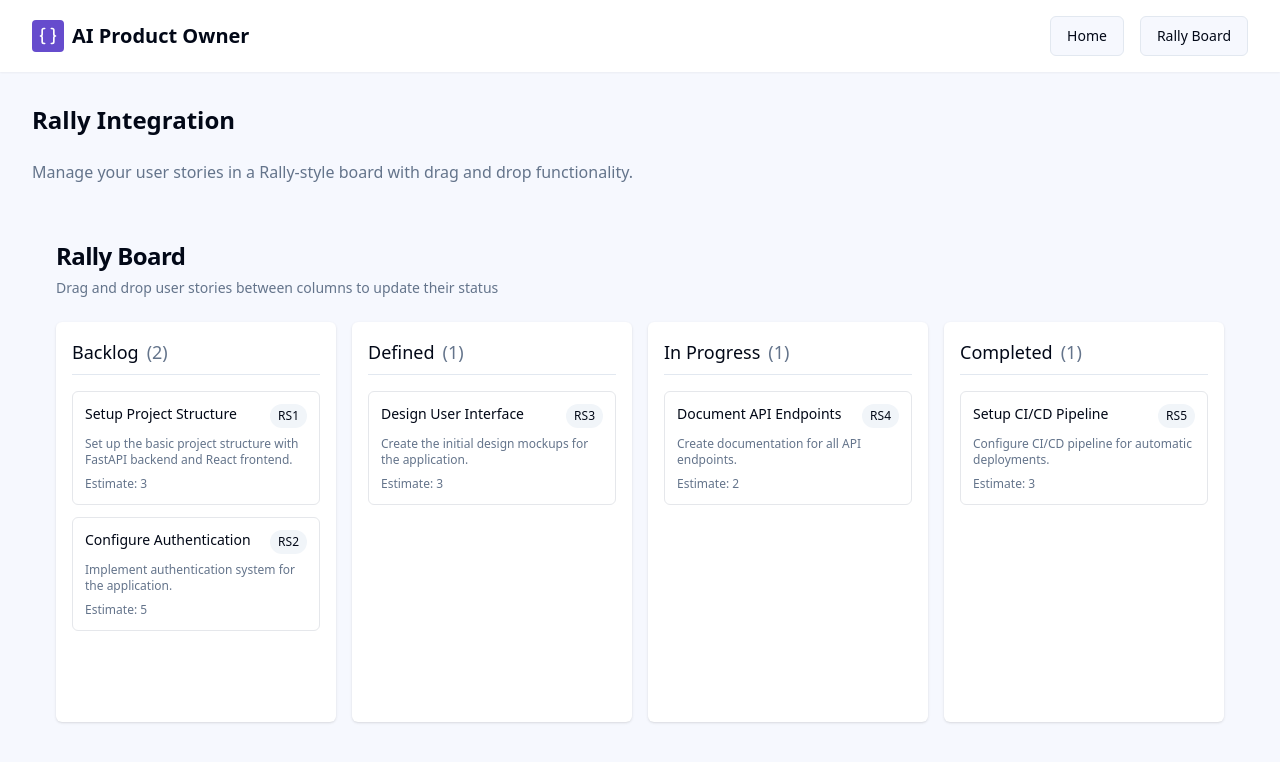
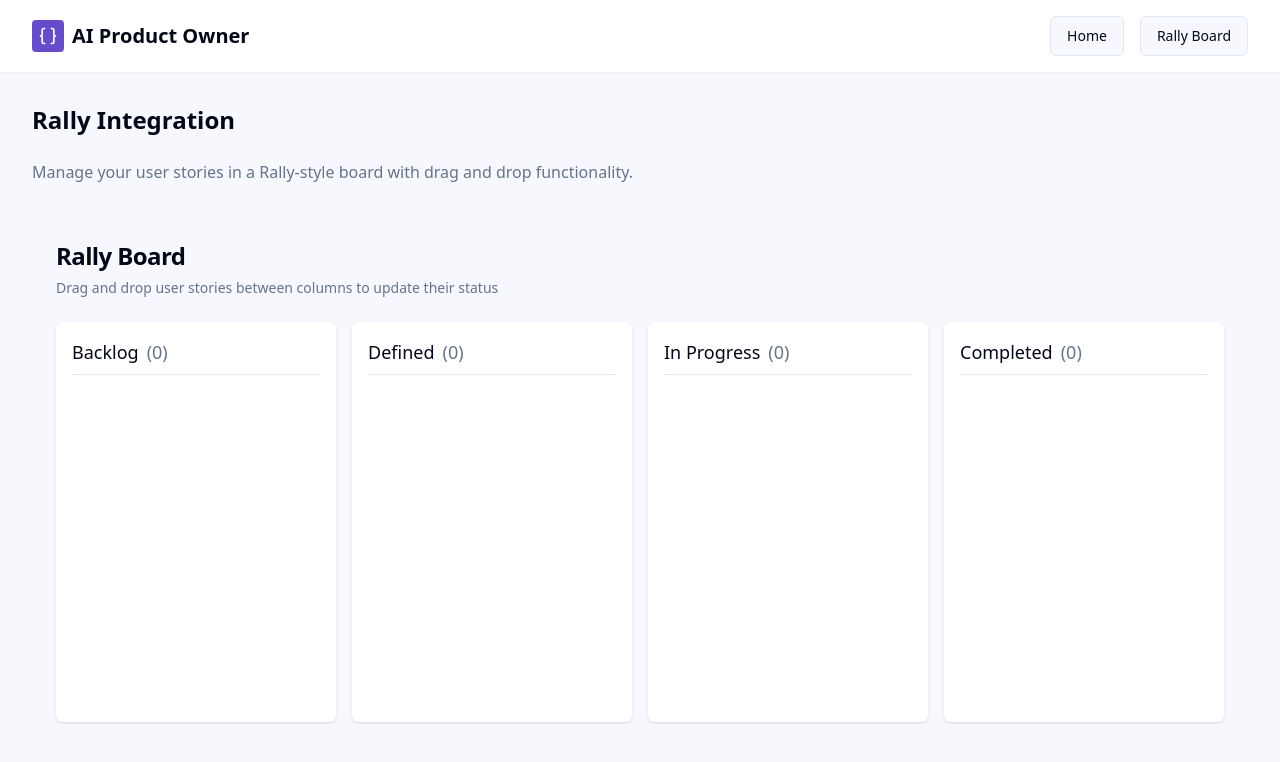
Before and after one commit to anandojha03/story-scribe-ai-pilot, a React (Vite) app: page /rally in a window 1280 px wide. Shown: the top 762 px of the page. Built offline with nearby package versions, Linux system fonts and the light colour scheme.

Commit message:
Fix: Rally board story selection
Fixes the Rally board integration to correctly add selected user stories to the Rally board.  The previous implementation was incorrectly displaying all user stories instead of the selected ones.  Also removes the copilot option from the model selector.

```diff
--- a/src/components/RallyBoard.tsx
+++ b/src/components/RallyBoard.tsx
@@ -2,78 +2,27 @@
 import { useState, useEffect } from "react";
 import { Card, CardContent, CardDescription, CardHeader, CardTitle } from "@/components/ui/card";
 import { RallyColumn, UserStory } from "@/types";
-
-// Initial dummy data for the Rally board columns
-const initialColumns: RallyColumn[] = [
-  {
-    id: "backlog",
-    title: "Backlog",
-    stories: [
-      {
-        id: "RS1",
-        name: "Setup Project Structure",
-        description: "Set up the basic project structure with FastAPI backend and React frontend.",
-        planEstimate: 3,
-        notes: "Include Docker configuration.",
-        status: "backlog"
-      },
-      {
-        id: "RS2",
-        name: "Configure Authentication",
-        description: "Implement authentication system for the application.",
-        planEstimate: 5,
-        notes: "Use JWT tokens for authentication.",
-        status: "backlog"
-      }
-    ]
-  },
-  {
-    id: "defined",
-    title: "Defined",
-    stories: [
-      {
-        id: "RS3",
-        name: "Design User Interface",
-        description: "Create the initial design mockups for the application.",
-        planEstimate: 3,
-        notes: "Follow the design system.",
-        status: "defined"
-      }
-    ]
-  },
-  {
-    id: "inProgress",
-    title: "In Progress",
-    stories: [
-      {
-        id: "RS4",
-        name: "Document API Endpoints",
-        description: "Create documentation for all API endpoints.",
-        planEstimate: 2,
-        notes: "Use Swagger for documentation.",
-        status: "inProgress"
-      }
-    ]
-  },
-  {
-    id: "completed",
-    title: "Completed",
-    stories: [
-      {
-        id: "RS5",
-        name: "Setup CI/CD Pipeline",
-        description: "Configure CI/CD pipeline for automatic deployments.",
-        planEstimate: 3,
-        notes: "Use GitHub Actions.",
-        status: "completed"
-      }
-    ]
-  }
-];
+import { useAppContext } from "@/context/AppContext";
 
 export function RallyBoard() {
-  const [columns, setColumns] = useState<RallyColumn[]>(initialColumns);
+  const { userStories } = useAppContext();
+  const [columns, setColumns] = useState<RallyColumn[]>([
+    { id: "backlog", title: "Backlog", stories: [] },
+    { id: "defined", title: "Defined", stories: [] },
+    { id: "inProgress", title: "In Progress", stories: [] },
+    { id: "completed", title: "Completed", stories: [] }
+  ]);
   const [draggingId, setDraggingId] = useState<string | null>(null);
+
+  // Update columns whenever userStories changes
+  useEffect(() => {
+    const rallyStories = userStories.filter(story => story.featureNumber);
+
+    setColumns(prev => prev.map(column => ({
+      ...column,
+      stories: rallyStories.filter(story => story.status === column.id)
+    })));
+  }, [userStories]);
 
   // Simple drag and drop functionality
   const handleDragStart = (e: React.DragEvent, storyId: string) => {
@@ -105,22 +54,13 @@ export function RallyBoard() {
 
     if (!sourceColumnId || !story || sourceColumnId === targetColumnId) return;
 
-    // Remove from source column and add to target column
-    setColumns(prev => prev.map(column => {
-      if (column.id === sourceColumnId) {
-        return {
-          ...column,
-          stories: column.stories.filter(s => s.id !== storyId)
-        };
-      }
-      if (column.id === targetColumnId) {
-        return {
-          ...column,
-          stories: [...column.stories, { ...story!, status: targetColumnId as any }]
-        };
-      }
-      return column;
-    }));
+    // Update the story status in the userStories array
+    const { userStories: allStories, setUserStories } = useAppContext();
+    setUserStories(
+      allStories.map(s =>
+        s.id === storyId ? { ...s, status: targetColumnId as any } : s
+      )
+    );
   };
 
   return (
--- a/src/context/AppContext.tsx
+++ b/src/context/AppContext.tsx
@@ -128,8 +128,17 @@ export const AppProvider = ({ children }: { children: React.ReactNode }) => {
   };
 
   const moveToRally = (stories: UserStory[], featureNumber: string) => {
-    // In a real implementation, this would call the backend API
-    // For now, we'll just show a toast
+    // Update each selected story with the feature number
+    const updatedStories = userStories.map(story => {
+      const isSelected = stories.some(selectedStory => selectedStory.id === story.id);
+      if (isSelected) {
+        return { ...story, featureNumber, status: "backlog" as const };
+      }
+      return story;
+    });
+
+    setUserStories(updatedStories);
+
     toast({
       title: "Success",
       description: `${stories.length} stories moved to Rally board under feature ${featureNumber}!`,
--- a/src/types/index.ts
+++ b/src/types/index.ts
@@ -1,5 +1,5 @@
 
-export type AIModelType = "gemini" | "chatgpt" | "copilot";
+export type AIModelType = "gemini" | "chatgpt";
 
 export interface UserStory {
   id: string;
```
